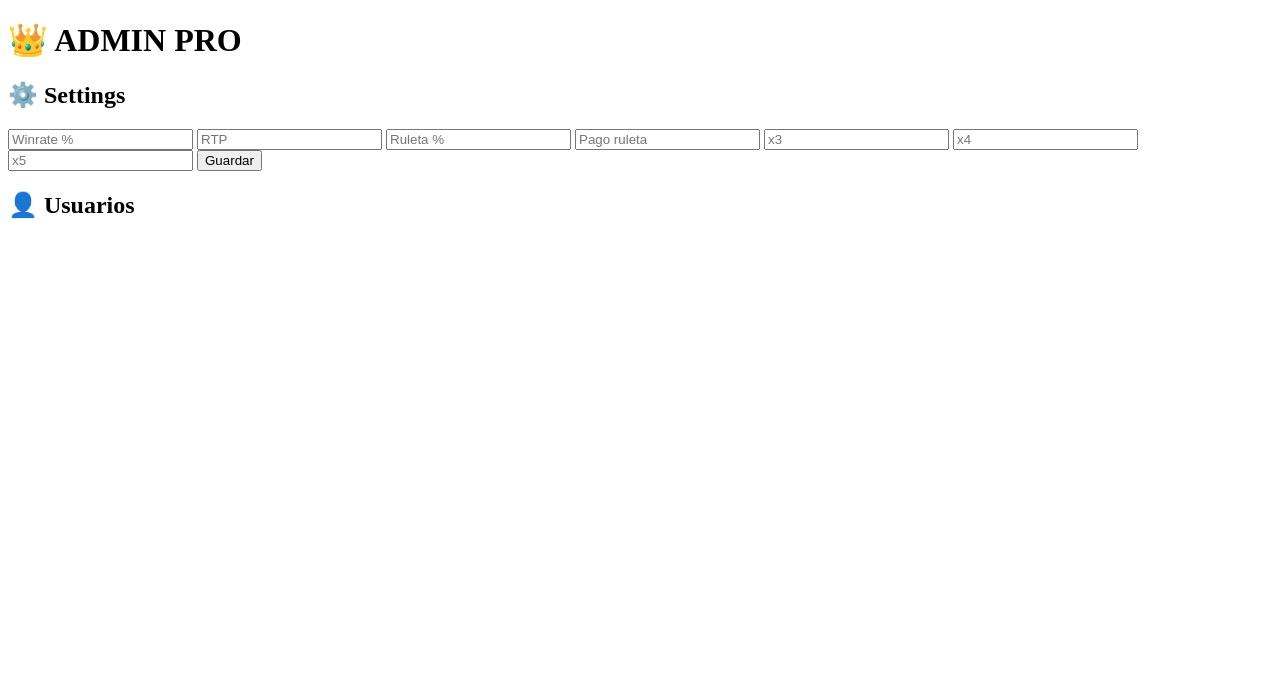
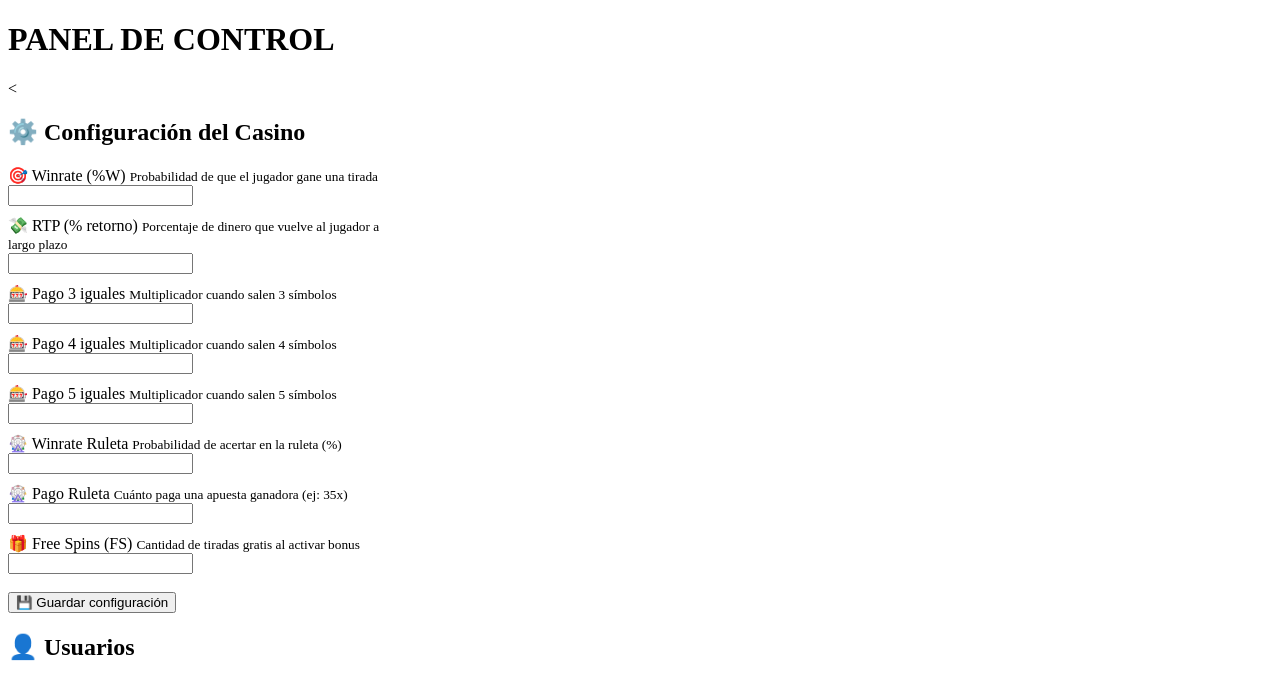
Before and after one commit to ocielb13-bit/casino-app, a website: page public/admin.html in a window 1280 px wide. Drawn offline with Linux system fonts and the light colour scheme; no server answers.

Commit message:
Actualizar admin.html

```diff
--- a/public/admin.html
+++ b/public/admin.html
@@ -6,19 +6,65 @@
 </head>
 <body>
 
-<h1>👑 ADMIN PRO</h1>
+<h1>PANEL DE CONTROL</h1>
 
-<h2>⚙️ Settings</h2>
+<<h2>⚙️ Configuración del Casino</h2>
 
-<input id="win_rate" placeholder="Winrate %">
-<input id="rtp" placeholder="RTP">
-<input id="roulette_winrate" placeholder="Ruleta %">
-<input id="roulette_payout" placeholder="Pago ruleta">
-<input id="slot_pay_3" placeholder="x3">
-<input id="slot_pay_4" placeholder="x4">
-<input id="slot_pay_5" placeholder="x5">
+<div style="display:grid; gap:10px; max-width:400px;">
 
-<button onclick="saveSettings()">Guardar</button>
+  <label>
+    🎯 Winrate (%W)
+    <small>Probabilidad de que el jugador gane una tirada</small><br>
+    <input id="win_rate" type="number">
+  </label>
+
+  <label>
+    💸 RTP (% retorno)
+    <small>Porcentaje de dinero que vuelve al jugador a largo plazo</small><br>
+    <input id="rtp" type="number">
+  </label>
+
+  <label>
+    🎰 Pago 3 iguales
+    <small>Multiplicador cuando salen 3 símbolos</small><br>
+    <input id="slot_pay_3" type="number">
+  </label>
+
+  <label>
+    🎰 Pago 4 iguales
+    <small>Multiplicador cuando salen 4 símbolos</small><br>
+    <input id="slot_pay_4" type="number">
+  </label>
+
+  <label>
+    🎰 Pago 5 iguales
+    <small>Multiplicador cuando salen 5 símbolos</small><br>
+    <input id="slot_pay_5" type="number">
+  </label>
+
+  <label>
+    🎡 Winrate Ruleta
+    <small>Probabilidad de acertar en la ruleta (%)</small><br>
+    <input id="roulette_winrate" type="number">
+  </label>
+
+  <label>
+    🎡 Pago Ruleta
+    <small>Cuánto paga una apuesta ganadora (ej: 35x)</small><br>
+    <input id="roulette_payout" type="number">
+  </label>
+
+  <label>
+    🎁 Free Spins (FS)
+    <small>Cantidad de tiradas gratis al activar bonus</small><br>
+    <input id="free_spin_award" type="number">
+  </label>
+
+</div>
+
+<br>
+
+<button onclick="saveSettings()">💾 Guardar configuración</button>
 
 <h2>👤 Usuarios</h2>
 
```
